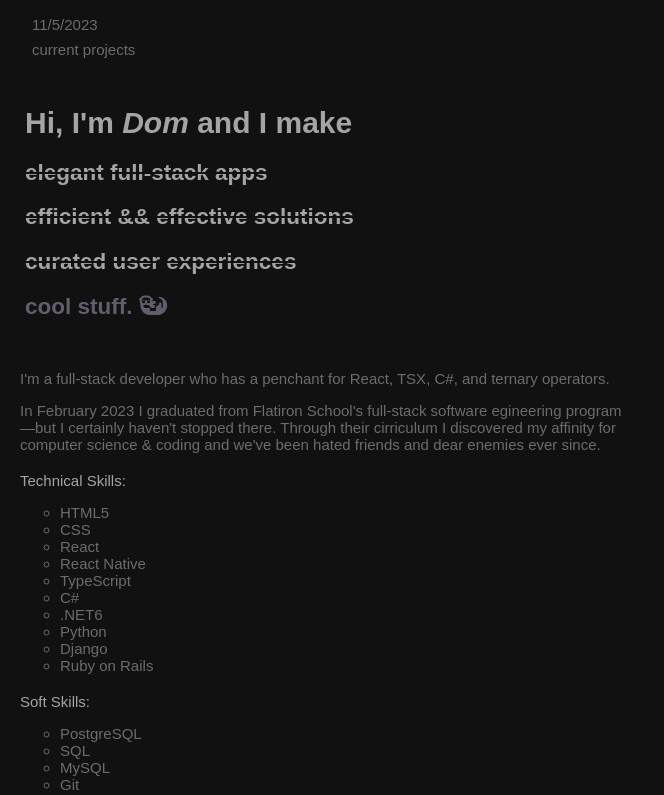
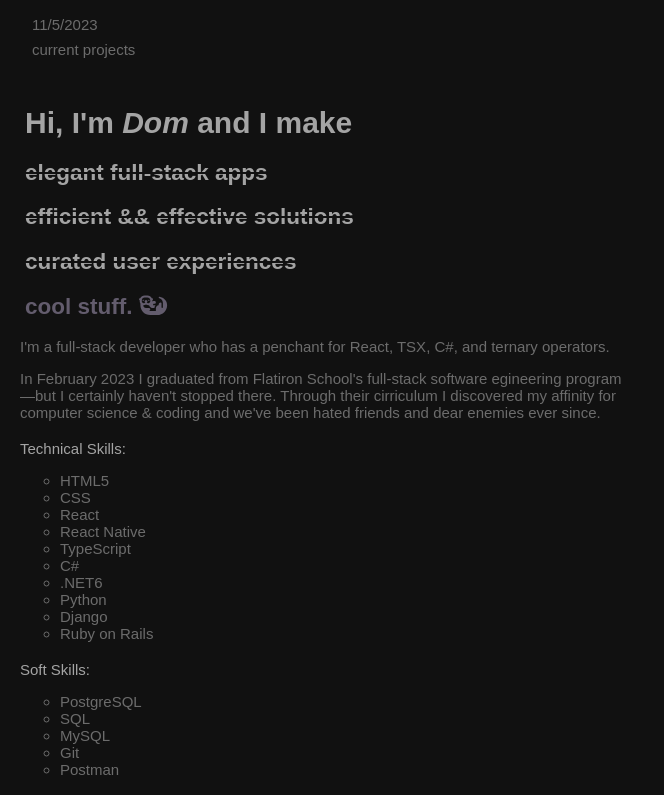
Before and after one commit to dreadnought-admin/portfolio, a React (Vite) app: page / in a window 1280 px wide. Shown: the top 795 px of the page, without its empty margins (0-664 px from the left). Built offline with nearby package versions, Linux system fonts and the light colour scheme; a web font is replaced by a local one.

Commit message:
Removes unnecessary whitespace, adds new version of resume

```diff
--- a/src/Home.jsx
+++ b/src/Home.jsx
@@ -15,7 +15,6 @@ const Home = () => {
         <h2>curated user experiences</h2>
         <h2 style={{textDecoration: "none", color: "#635c6d"}}>cool stuff. <FontAwesomeIcon icon="fa-solid fa-otter" /> </h2>
       </div>
-      <Spacer />
       <div>
         <About />
       </div>
```
Also changed, not shown: 1 other file (tests, documents, lock files or other folders).
